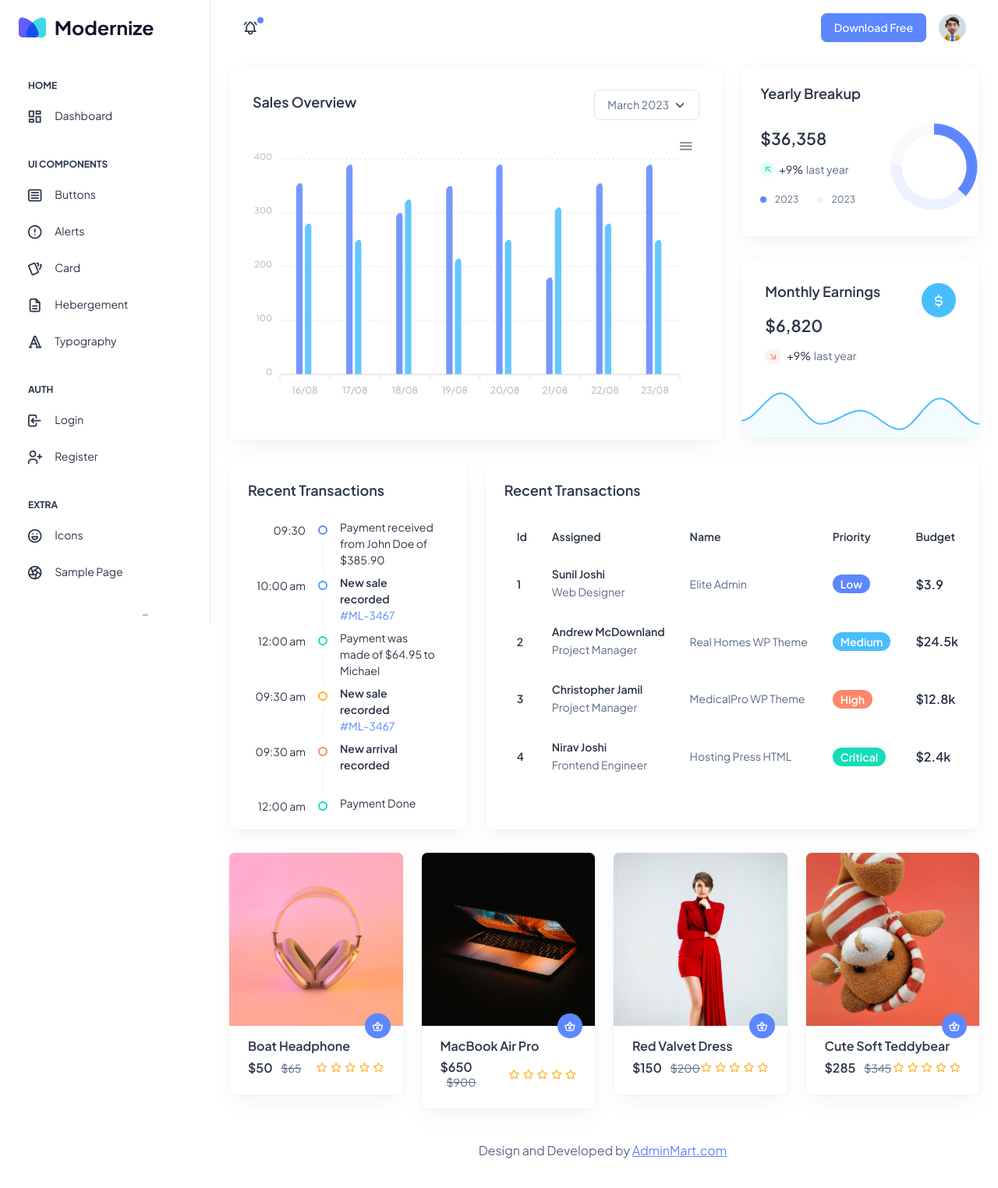
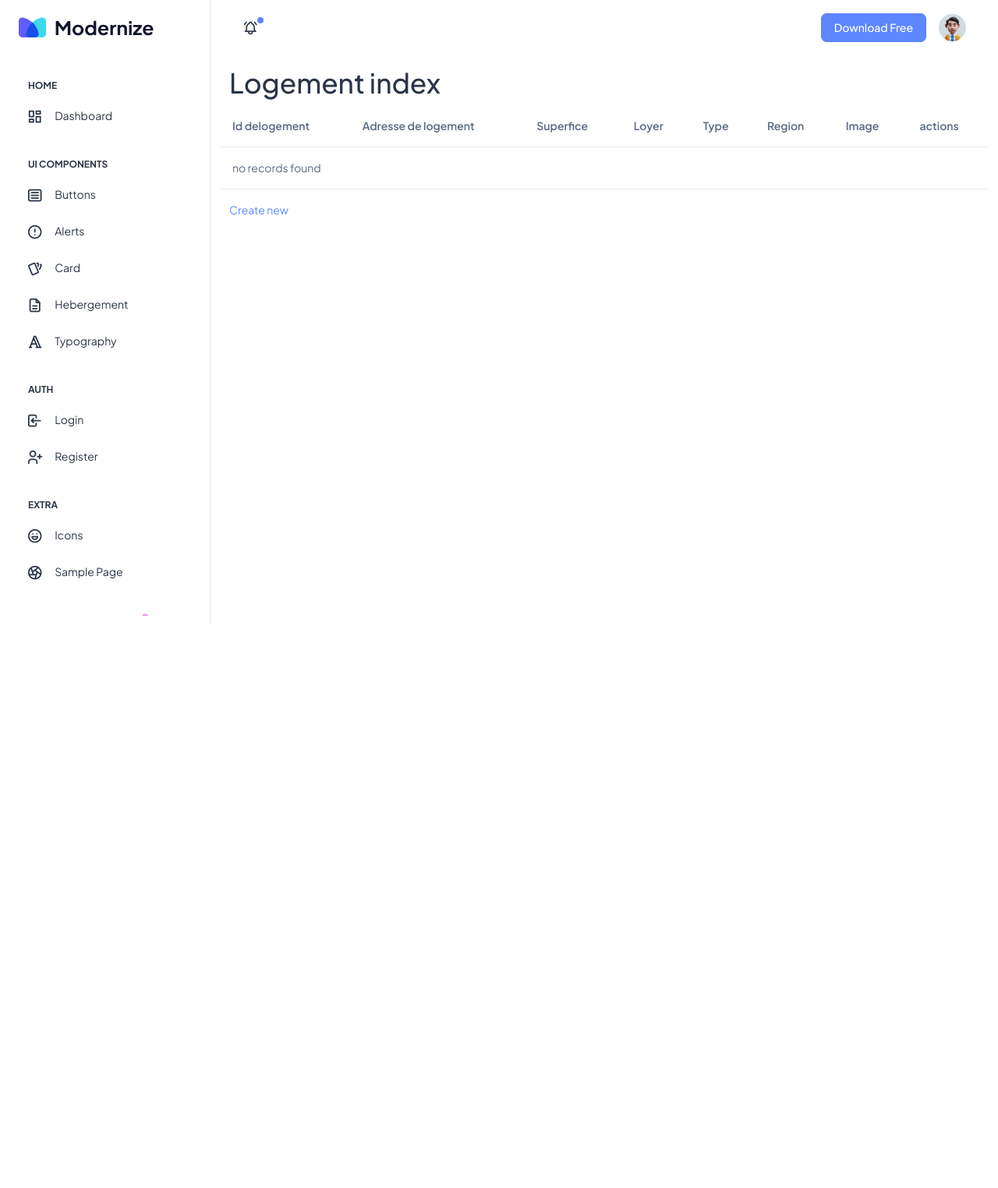
Before and after one commit to SaidiFadi/Pidev_Web, a Symfony app: template templates/logement/index.html.twig in a window 1280 px wide. Shown: the whole page at 78% size. After the commit the page ends 800 px from the top, so only its background shows below. Run offline with Twig, Linux system fonts and the light colour scheme; the template is opened without the code that fills it, so the values that code supplies are empty; some libraries are stand-ins or nearby versions.

Commit message:
08/11/2023

```diff
--- a/templates/base.html.twig
+++ b/templates/base.html.twig
@@ -13,6 +13,7 @@
   <!--  Body Wrapper -->
   <div class="page-wrapper" id="main-wrapper" data-layout="vertical" data-navbarbg="skin6" data-sidebartype="full"
     data-sidebar-position="fixed" data-header-position="fixed">
+
     <!-- Sidebar Start -->
     <aside class="left-sidebar">
       <!-- Sidebar scroll-->
@@ -28,6 +29,7 @@
           </div>
         </div>
         <!-- Sidebar navigation-->
+        {%block nav%}
         <nav class="sidebar-nav scroll-sidebar" data-simplebar="">
           <ul id="sidebarnav">
             <li class="nav-small-cap">
@@ -47,7 +49,7 @@
               <span class="hide-menu">UI COMPONENTS</span>
             </li>
             <li class="sidebar-item">
-              <a class="sidebar-link" href="/assets/admin/src/html/ui-buttons.html" aria-expanded="false">
+              <a class="sidebar-link" href="/personne" aria-expanded="false">
                 <span>
                   <i class="ti ti-article"></i>
                 </span>
@@ -63,7 +65,7 @@
               </a>
             </li>
             <li class="sidebar-item">
-              <a class="sidebar-link" href="/assets/admin/src/html/ui-card.html" aria-expanded="false">
+              <a class="sidebar-link" href="/offre/" aria-expanded="false">
                 <span>
                   <i class="ti ti-cards"></i>
                 </span>
@@ -71,7 +73,7 @@
               </a>
             </li>
             <li class="sidebar-item">
-              <a class="sidebar-link" href="/assets/admin/src/html/ui-forms.html" aria-expanded="false">
+              <a class="sidebar-link" href="/logement/" aria-expanded="false">
                 <span>
                   <i class="ti ti-file-description"></i>
                 </span>
@@ -139,14 +141,18 @@
             </div>
           </div>
         </nav>
+
         <!-- End Sidebar navigation -->
       </div>
       <!-- End Sidebar scroll-->
     </aside>
+     {%endblock%}
+
     <!--  Sidebar End -->
     <!--  Main wrapper -->
     <div class="body-wrapper">
       <!--  Header Start -->
+      {%block header%}
       <header class="app-header">
         <nav class="navbar navbar-expand-lg navbar-light">
           <ul class="navbar-nav">
@@ -192,30 +198,14 @@
           </div>
         </nav>
       </header>
+       {%endblock%}
       <!--  Header End -->
+
       <div class="container-fluid">
         <!--  Row 1 -->
         <div class="row">
-          <div class="col-lg-8 d-flex align-items-strech">
-            <div class="card w-100">
-              <div class="card-body">
-                <div class="d-sm-flex d-block align-items-center justify-content-between mb-9">
-                  <div class="mb-3 mb-sm-0">
-                    <h5 class="card-title fw-semibold">Sales Overview</h5>
-                  </div>
-                  <div>
-                    <select class="form-select">
-                      <option value="1">March 2023</option>
-                      <option value="2">April 2023</option>
-                      <option value="3">May 2023</option>
-                      <option value="4">June 2023</option>
-                    </select>
-                  </div>
-                </div>
-                <div id="chart"></div>
-              </div>
-            </div>
-          </div>
+
+          {% block body %}
           <div class="col-lg-4">
             <div class="row">
               <div class="col-lg-12">
@@ -552,5 +542,5 @@
   <script src="../assets/admin/src/assets/libs/simplebar/dist/simplebar.js"></script>
   <script src="../assets/admin/src/assets/js/dashboard.js"></script>
 </body>
-
+{% endblock %}
 </html>
--- a/templates/location/index.html.twig
+++ b/templates/location/index.html.twig
@@ -1,4 +1,4 @@
-{% extends 'base.html.twig' %}
+{% extends 'client.html.twig' %}
 
 {% block title %}Location index{% endblock %}
 
--- a/templates/logement/edit.html.twig
+++ b/templates/logement/edit.html.twig
@@ -1,6 +1,7 @@
 {% extends 'base.html.twig' %}
 
 {% block title %}Edit Logement{% endblock %}
+
 
 {% block body %}
     <h1>Edit Logement</h1>
--- a/templates/logement/index.html.twig
+++ b/templates/logement/index.html.twig
@@ -8,8 +8,8 @@
     <table class="table">
         <thead>
             <tr>
-                <th>Idlogement</th>
-                <th>Adrl</th>
+                <th>Id delogement</th>
+                <th>Adresse de logement</th>
                 <th>Superfice</th>
                 <th>Loyer</th>
                 <th>Type</th>
@@ -27,7 +27,7 @@
                 <td>{{ logement.loyer }}</td>
                 <td>{{ logement.type }}</td>
                 <td>{{ logement.region }}</td>
-                <td>{{ logement.image }}</td>
+                <td><img src="{{ asset(logement.image) }}" alt="Image"></td>
                 <td>
                     <a href="{{ path('app_logement_show', {'idlogement': logement.idlogement}) }}">show</a>
                     <a href="{{ path('app_logement_edit', {'idlogement': logement.idlogement}) }}">edit</a>
```
Also changed, not shown: src/Form/LogementType.php (+51 -8 lines), public/assets/admin/src/html/icon-tabler.html, public/assets/admin/src/html/index.html, public/assets/admin/src/html/sample-page.html, public/assets/admin/src/html/ui-alerts.html, public/assets/admin/src/html/ui-buttons.html, public/assets/admin/src/html/ui-card.html, public/assets/admin/src/html/ui-forms.html, public/assets/admin/src/html/ui-typography.html.
